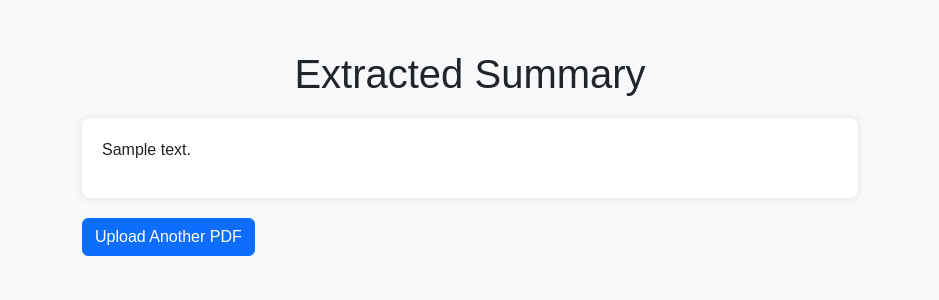
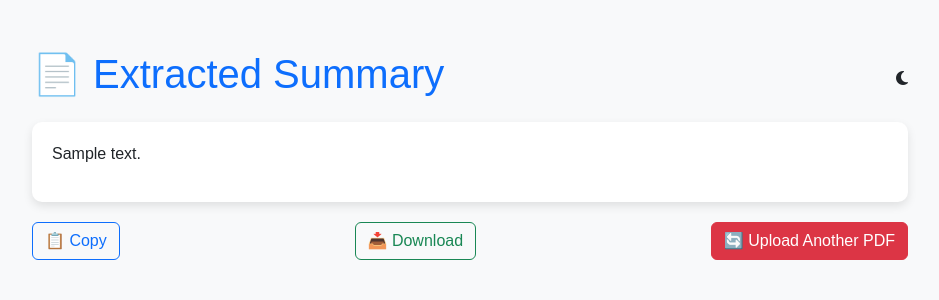
Before and after one commit to NavadeepSulthan/pdf_summarization_api, a Flask app: template templates/summary.html in a window 1280 px wide. Shown: the top 300 px of the page, without its empty margins (170-1109 px from the left). Run offline with Flask 3, Linux system fonts and the light colour scheme; the template is opened without the code that fills it: most values are stand-ins (such as "Sample title", 1, 10 or a date in 2020); some libraries are stand-ins or nearby versions.

Commit message:
Update summary.html

```diff
--- a/templates/summary.html
+++ b/templates/summary.html
@@ -5,21 +5,67 @@
     <meta name="viewport" content="width=device-width, initial-scale=1.0">
     <title>PDF Summary</title>
     <link rel="stylesheet" href="https://cdn.jsdelivr.net/npm/bootstrap@5.3.0/dist/css/bootstrap.min.css">
+    <script src="https://kit.fontawesome.com/a076d05399.js" crossorigin="anonymous"></script>
     <style>
-        body { background-color: #f8f9fa; font-family: Arial, sans-serif; }
-        .container { max-width: 800px; margin-top: 50px; }
-        .summary-box { background: white; padding: 20px; border-radius: 8px; box-shadow: 0px 0px 10px rgba(0,0,0,0.1); }
-        h1 { text-align: center; margin-bottom: 20px; }
-        .btn-back { margin-top: 20px; }
+        body {
+            background-color: #f8f9fa;
+            font-family: 'Poppins', sans-serif;
+            transition: background-color 0.3s ease, color 0.3s ease;
+        }
+        .container { max-width: 900px; margin-top: 50px; }
+        .summary-box {
+            background: white;
+            padding: 20px;
+            border-radius: 10px;
+            box-shadow: 0px 4px 10px rgba(0,0,0,0.1);
+            transition: background 0.3s ease;
+        }
+        .btn-container { display: flex; justify-content: space-between; margin-top: 20px; }
+        .btn-dark-mode { cursor: pointer; }
+        .dark-mode {
+            background-color: #1e1e1e;
+            color: #f8f9fa;
+        }
+        .dark-mode .summary-box { background: #333; color: #f8f9fa; }
     </style>
 </head>
 <body>
     <div class="container">
-        <h1>Extracted Summary</h1>
-        <div class="summary-box">
-            <p>{{ summary | safe }}</p>  <!-- Safe filter prevents HTML escaping -->
+        <div class="d-flex justify-content-between align-items-center">
+            <h1 class="text-primary">📄 Extracted Summary</h1>
+            <i class="fas fa-moon btn-dark-mode" onclick="toggleDarkMode()" title="Toggle Dark Mode"></i>
         </div>
-        <a href="/" class="btn btn-primary btn-back">Upload Another PDF</a>
+
+        <div class="summary-box mt-3">
+            <p id="summary-text">{{ summary | safe }}</p>
+        </div>
+
+        <div class="btn-container">
+            <button class="btn btn-outline-primary" onclick="copyToClipboard()">📋 Copy</button>
+            <button class="btn btn-outline-success" onclick="downloadSummary()">📥 Download</button>
+            <a href="/" class="btn btn-danger">🔄 Upload Another PDF</a>
+        </div>
     </div>
+
+    <script>
+        function copyToClipboard() {
+            const text = document.getElementById('summary-text').innerText;
+            navigator.clipboard.writeText(text);
+            alert("Summary copied to clipboard!");
+        }
+
+        function downloadSummary() {
+            const text = document.getElementById('summary-text').innerText;
+            const blob = new Blob([text], { type: "text/plain" });
+            const link = document.createElement("a");
+            link.href = URL.createObjectURL(blob);
+            link.download = "summary.txt";
+            link.click();
+        }
+
+        function toggleDarkMode() {
+            document.body.classList.toggle('dark-mode');
+        }
+    </script>
 </body>
 </html>
```
